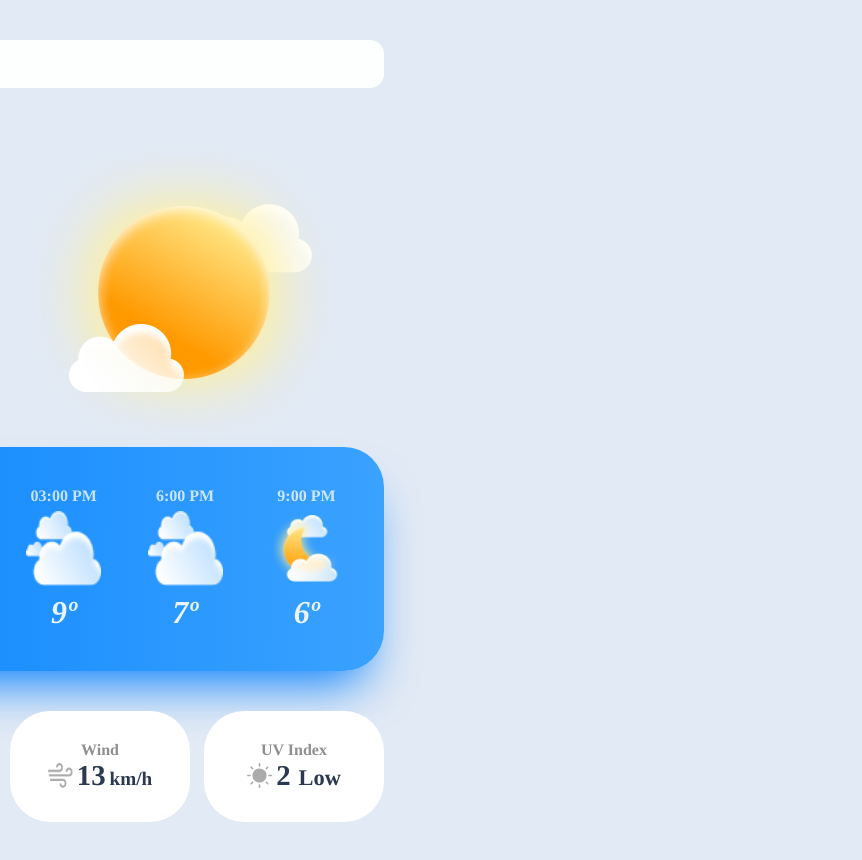
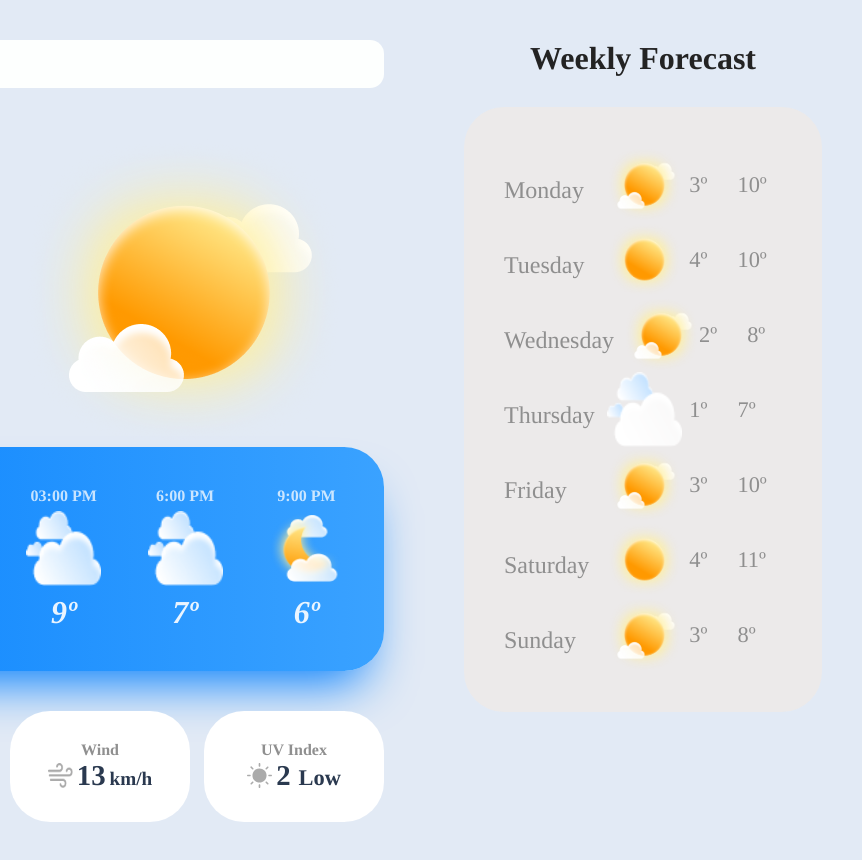
Before and after one commit to Felipe-Carneiro89/ProjetoPrevisaoDoTempo, a plain HTML site: page index.html in a window 1280 px wide. Shown: the full height of the page, 418-1280 px from the left. Drawn offline with Linux system fonts and the light colour scheme.

Commit message:
Finish editions css

```diff
--- a/index.html
+++ b/index.html
@@ -130,7 +130,73 @@
           </div>
         </div>
       </div>
-      <div class="content-weather-week"></div>
+      <div class="content-weather-week">
+        <p class="title-weekly">Weekly Forecast</p>
+        <div class="weekly-forecast-container">
+          <div class="weekly-forecast-itens">
+            <p>Monday</p>
+            <img src="images/sun clouds.png" alt=" Sun with clouds" />
+            <div>
+              <p>3º</p>
+              <p>10º</p>
+            </div>
+          </div>
+
+          <div class="weekly-forecast-itens">
+            <p>Tuesday</p>
+            <img src="images/sun.png" alt=" Sun with clouds" />
+            <div>
+              <p>4º</p>
+              <p>10º</p>
+            </div>
+          </div>
+
+          <div class="weekly-forecast-itens">
+            <p>Wednesday</p>
+            <img src="images/sun clouds.png" alt=" Sun with clouds" />
+            <div>
+              <p>2º</p>
+              <p>8º</p>
+            </div>
+          </div>
+
+          <div class="weekly-forecast-itens">
+            <p>Thursday</p>
+            <img src="images/clouds.png" alt=" Sun with clouds" />
+            <div>
+              <p>1º</p>
+              <p>7º</p>
+            </div>
+          </div>
+
+          <div class="weekly-forecast-itens">
+            <p>Friday</p>
+            <img src="images/sun clouds.png" alt=" Sun with clouds" />
+            <div>
+              <p>3º</p>
+              <p>10º</p>
+            </div>
+          </div>
+
+          <div class="weekly-forecast-itens">
+            <p>Saturday</p>
+            <img src="images/sun.png" alt=" Sun with clouds" />
+            <div>
+              <p>4º</p>
+              <p>11º</p>
+            </div>
+          </div>
+
+          <div class="weekly-forecast-itens">
+            <p>Sunday</p>
+            <img src="images/sun clouds.png" alt=" Sun with clouds" />
+            <div>
+              <p>3º</p>
+              <p>8º</p>
+            </div>
+          </div>
+        </div>
+      </div>
     </div>
   </body>
 </html>
--- a/styles.css
+++ b/styles.css
@@ -19,6 +19,7 @@ body {
   display: grid;
   grid-template-columns: repeat(2, 1fr);
   padding: 40px;
+  grid-column-gap: 80px; //espaço entre as colunas direita e esquerda da página
 }
 
 .navbar-container {
@@ -150,6 +151,61 @@ body {
   margin-left: 4px;
 }
 
+/* Coluna da previsão semanal*/
+
+.title-weekly {
+  color: #232323;
+  font-weight: 700;
+  font-size: 2rem;
+  text-align: center;
+  margin-bottom: 30px;
+}
+
+.weekly-forecast-container {
+  background: rgb(236, 234, 234);
+  border-radius: 40px;
+  padding: 40px;
+}
+
+.weekly-forecast-container .weekly-forecast-itens {
+  display: grid;
+  grid-template-columns: repeat(3, 1fr);
+  justify-content: center;
+}
+
+.weekly-forecast-container .weekly-forecast-itens > p {
+  font-weight: 500;
+  color: #8f8f8f;
+  font-size: 1.5rem;
+  margin-top: 30px;
+}
+
+.weekly-forecast-container .weekly-forecast-itens > div {
+  display: flex;
+  align-items: center;
+  color: #8f8f8f;
+  font-weight: 400;
+  font-size: 1.4rem;
+  gap: 30px;
+}
+
+.weekly-forecast-itens > img {
+  width: 75px;
+  height: 75px;
+  margin-left: 10px;
+}
+
+.weekly-forecast-container
+  .weekly-forecast-itens
+  > p
+  .weekly-forecast-itens
+  > img
+  .weekly-forecast-container
+  .weekly-forecast-itens
+  > div {
+  flex: 1;
+}
+
 /* Utilitários */
 .custons-input {
   border: none;
```
